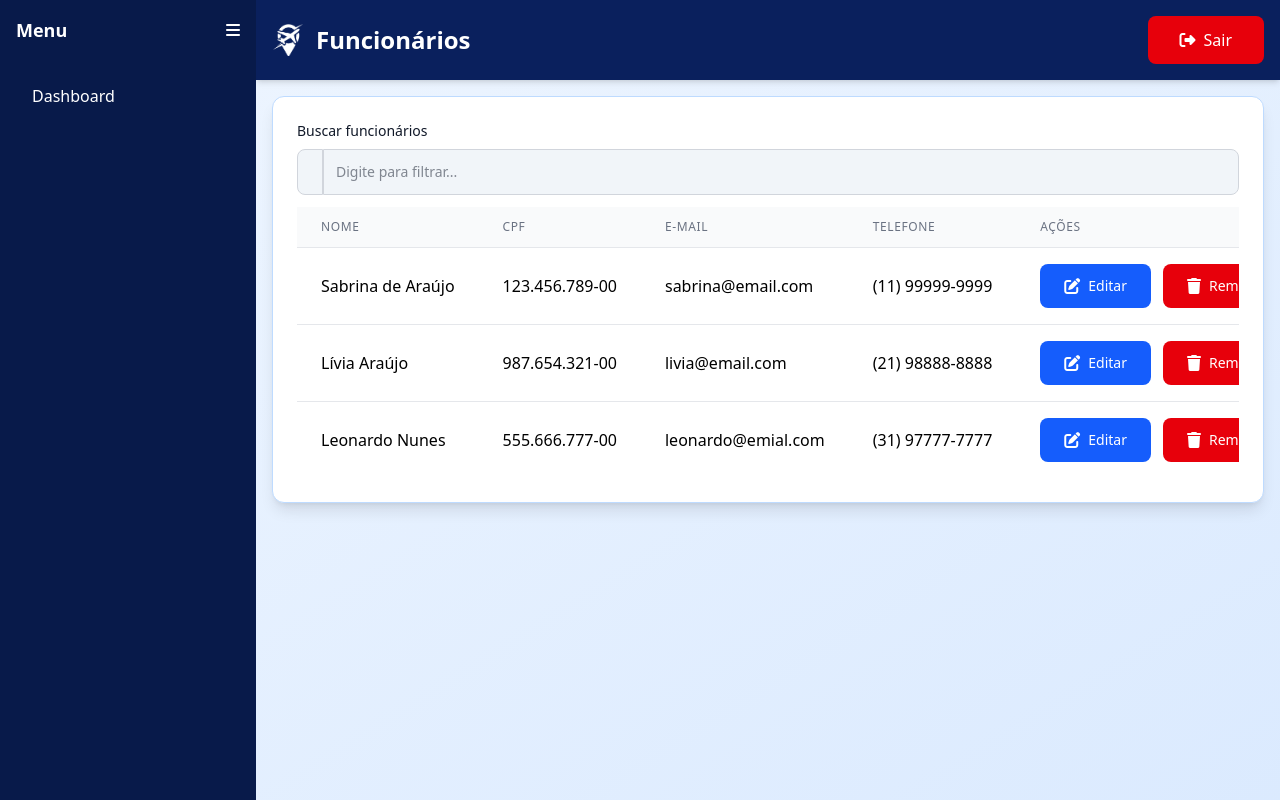
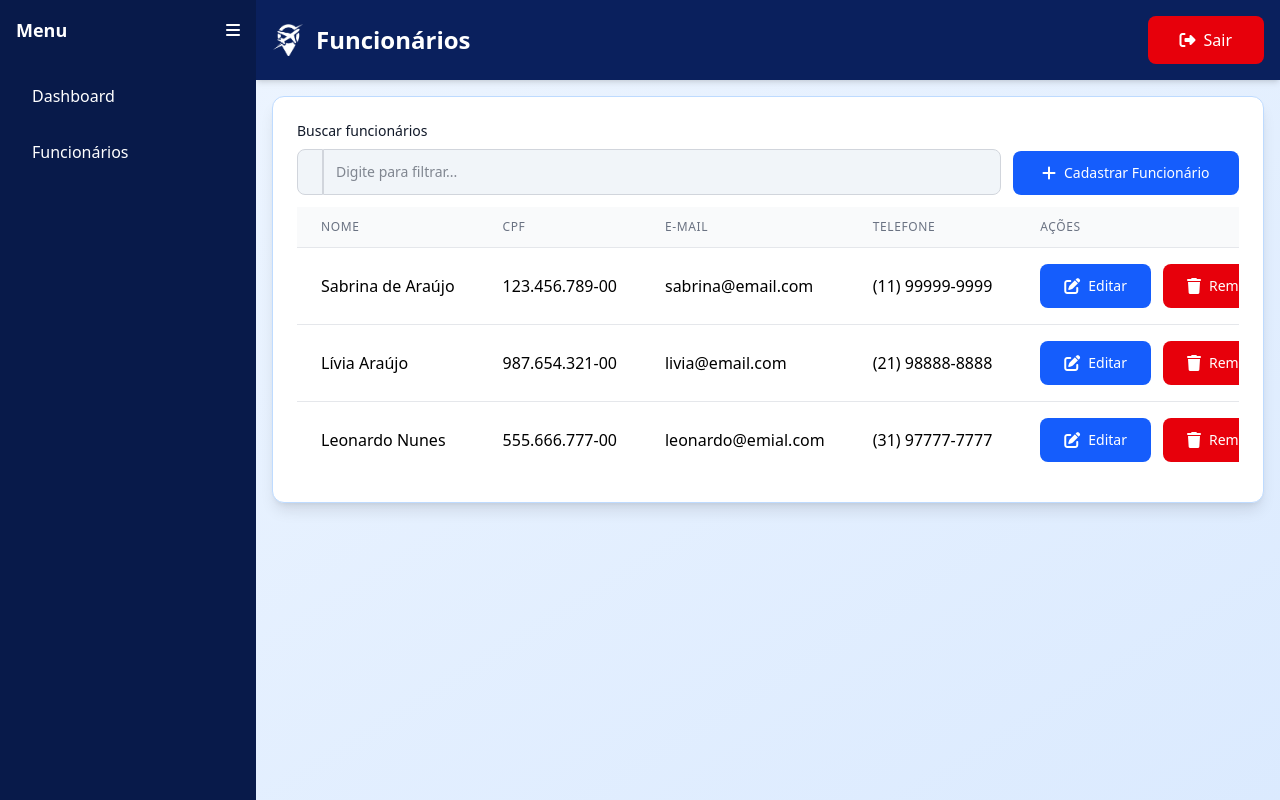
Before and after one commit to dac-ufpr-org/airline-company, a Vue app in the folder frontend/: page /employee in a window 1280 px wide. Built offline with nearby package versions, Linux system fonts and the light colour scheme.

Commit message:
chore: atalhos do funcionário

```diff
--- a/frontend/src/components/AppShell.vue
+++ b/frontend/src/components/AppShell.vue
@@ -56,6 +56,7 @@ export default {
     ],
     employeeMenuItems: [
       { text: 'Dashboard', route: '/employee/dashboard' },
+      { text: 'Funcionários', route: '/employee' },
     ],
   }),
   methods: {
--- a/frontend/src/views/employee/Employee.vue
+++ b/frontend/src/views/employee/Employee.vue
@@ -2,12 +2,24 @@
   <div>
     <Table :items="filteredEmployees" :columns="columns">
       <template #table-actions>
-        <Input
-          title="Buscar funcionários"
-          type="text"
-          placeholder="Digite para filtrar..."
-          search
-          v-model="searchTerm" />
+        <div class="grid grid-cols-4 flex items-end gap-3">
+          <Input
+              class="col-span-3"
+              title="Buscar funcionários"
+              type="text"
+              placeholder="Digite para filtrar..."
+              search
+              v-model="searchTerm"
+            />
+            <Button
+                class="mb-3"
+                blue
+                label="Cadastrar Funcionário"
+                size="text-sm"
+                icon="fa-plus"
+                @click="$router.push('/employee/employee-registration')"
+            />
+        </div>
       </template>
 
       <template #cell-actions="{ item }">
```
